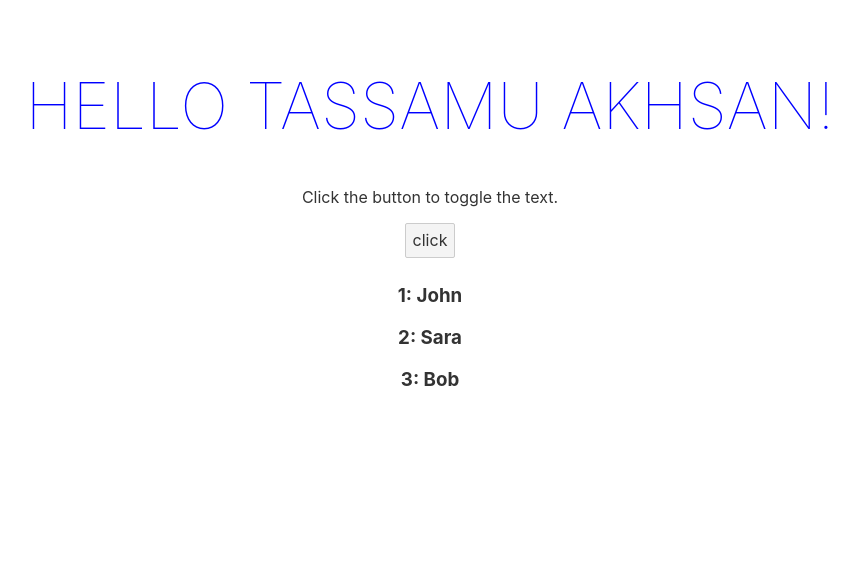
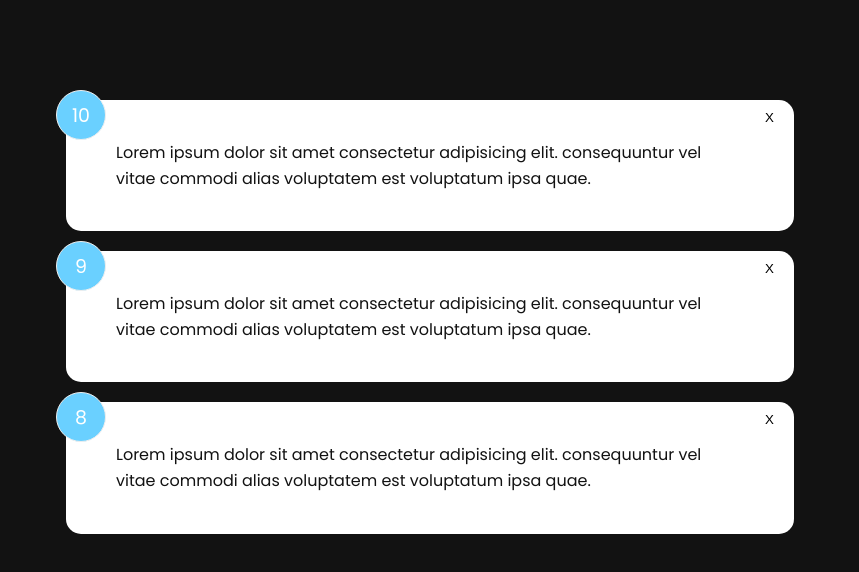
Before and after one commit to tassamoo/svelte_fireship, a Svelte app in the folder svelte-feedback-app/: page / in a window 1280 px wide. Shown: the top 572 px of the page, without its empty margins (210-1069 px from the left). Built offline with nearby package versions, Linux system fonts and the light colour scheme.

Commit message:
create card components and delete function

```diff
--- a/svelte-feedback-app/public/global.css
+++ b/svelte-feedback-app/public/global.css
@@ -1,63 +1,24 @@
-html, body {
-	position: relative;
-	width: 100%;
-	height: 100%;
+@import url('https://fonts.googleapis.com/css2?family=Poppins:wght@400;600;700&display=swap');
+
+* {
+  box-sizing: border-box;
+  margin: 0;
+  padding: 0;
 }
 
 body {
-	color: #333;
-	margin: 0;
-	padding: 8px;
-	box-sizing: border-box;
-	font-family: -apple-system, BlinkMacSystemFont, "Segoe UI", Roboto, Oxygen-Sans, Ubuntu, Cantarell, "Helvetica Neue", sans-serif;
+  font-family: 'Poppins', sans-serif;
+  background-color: #121212;
+  line-height: 1.6;
+  color: #fff;
 }
 
-a {
-	color: rgb(0,100,200);
-	text-decoration: none;
+ul {
+  list-style: none;
 }
 
-a:hover {
-	text-decoration: underline;
+.container {
+  max-width: 768px;
+  margin: 100px auto;
+  padding: 0 20px;
 }
-
-a:visited {
-	color: rgb(0,80,160);
-}
-
-label {
-	display: block;
-}
-
-input, button, select, textarea {
-	font-family: inherit;
-	font-size: inherit;
-	-webkit-padding: 0.4em 0;
-	padding: 0.4em;
-	margin: 0 0 0.5em 0;
-	box-sizing: border-box;
-	border: 1px solid #ccc;
-	border-radius: 2px;
-}
-
-input:disabled {
-	color: #ccc;
-}
-
-button {
-	color: #333;
-	background-color: #f4f4f4;
-	outline: none;
-}
-
-button:disabled {
-	color: #999;
-}
-
-button:not(:disabled):active {
-	background-color: #ddd;
-}
-
-button:focus {
-	border-color: #666;
-}
--- a/svelte-feedback-app/src/App.svelte
+++ b/svelte-feedback-app/src/App.svelte
@@ -1,67 +1,32 @@
 <script>
-	let firstName = "Tassamu";
-	let lastName = "Akhsan";
-	let color = "blue";
-	let showText = false;
-	let users = [
-		{
-			id: '1',
-			name: 'John'
-		},
-		{
-			id: '2',
-			name: 'Sara'
-		},
-		{
-			id: '3',
-			name: 'Bob'
-		},
-	]
+	import FeedbackList from './components/FeedbackList.svelte'
 
+	let feedback = [
+  {
+    id: 1,
+    rating: 10,
+    text: 'Lorem ipsum dolor sit amet consectetur adipisicing elit. consequuntur vel vitae commodi alias voluptatem est voluptatum ipsa quae.',
+  },
+  {
+    id: 2,
+    rating: 9,
+    text: 'Lorem ipsum dolor sit amet consectetur adipisicing elit. consequuntur vel vitae commodi alias voluptatem est voluptatum ipsa quae.',
+  },
+  {
+    id: 3,
+    rating: 8,
+    text: 'Lorem ipsum dolor sit amet consectetur adipisicing elit. consequuntur vel vitae commodi alias voluptatem est voluptatum ipsa quae.',
+  }
+]
 
-	//create reactive value
-	$: name = firstName + " " + lastName;
+const deleteFeedback = (e) => {
+	const itemId = e.detail
+	feedback = feedback.filter((item) => item.id != itemId)
+}
 
-	const toggle = () => {
-		color = color === "blue" ? "red" : "blue";
-		showText = !showText
-		users = [...users, {id: '4',name:'Jane'}]
-	}
 
 </script>
 
-<main>
-	<h1 style="color: {color}">Hello {name}!</h1>
-	{#if showText}
-		<p>Visit the <a href="https://svelte.dev/tutorial">Svelte tutorial</a> to learn how to build Svelte apps.</p>
-	{:else}
-		<p>Click the button to toggle the text.</p>
-	{/if}
-	<button on:click={toggle}>click</button>
-
-	{#each users as user (user.id)}
-		<h3>{user.id}: {user.name}</h3>
-	{/each}
+<main class="container">
+	<FeedbackList {feedback} on:delete-feedback={deleteFeedback}/>
 </main>
-
-<style>
-	main {
-		text-align: center;
-		padding: 1em;
-		max-width: 240px;
-		margin: 0 auto;
-	}
-
-	h1 {
-		color: #ff3e00;
-		text-transform: uppercase;
-		font-size: 4em;
-		font-weight: 100;
-	}
-
-	@media (min-width: 640px) {
-		main {
-			max-width: none;
-		}
-	}
-</style>
--- /dev/null
+++ b/svelte-feedback-app/src/components/Card.svelte
@@ -0,0 +1,17 @@
+<div class="card">
+    <slot>
+
+    </slot>
+</div>
+
+<style>
+    .card{
+        background-color: #fff;
+        color: #121212;
+        border-radius: 15px;
+        padding: 40px 50px;
+        margin: 20px 0;
+        position: relative;
+
+    }
+</style>
--- /dev/null
+++ b/svelte-feedback-app/src/components/FeedbackItem.svelte
@@ -0,0 +1,46 @@
+<script>
+    import {createEventDispatcher} from 'svelte'
+    import Card from './Card.svelte'
+    export let item
+
+    const dispatch = createEventDispatcher()
+
+    const handleDelete = (itemId) => {
+        dispatch('delete-feedback', itemId)
+    }
+</script>
+
+<Card>
+    <div class="num-display">
+        {item.rating}
+    </div>
+    <button class="close" on:click={() => handleDelete(item.id)}>X</button>
+    <p class="text-display">
+        {item.text}
+    </p>
+</Card>
+
+<style>
+      .num-display {
+    position: absolute;
+    top: -10px;
+    left: -10px;
+    width: 50px;
+    height: 50px;
+    background: #6ad0ff;
+    color: #fff;
+    border: 1px #eee solid;
+    border-radius: 50%;
+    padding: 10px;
+    text-align: center;
+    font-size: 19px;
+  }
+  .close {
+    position: absolute;
+    top: 10px;
+    right: 20px;
+    cursor: pointer;
+    background: none;
+    border: none;
+  }
+</style>
--- /dev/null
+++ b/svelte-feedback-app/src/components/FeedbackList.svelte
@@ -0,0 +1,9 @@
+<script>
+    import FeedbackItem from "./FeedbackItem.svelte";
+    export let feedback = []
+
+</script>
+
+{#each feedback as fb (fb.id) }
+    <FeedbackItem item={fb} on:delete-feedback/>
+{/each}
```
